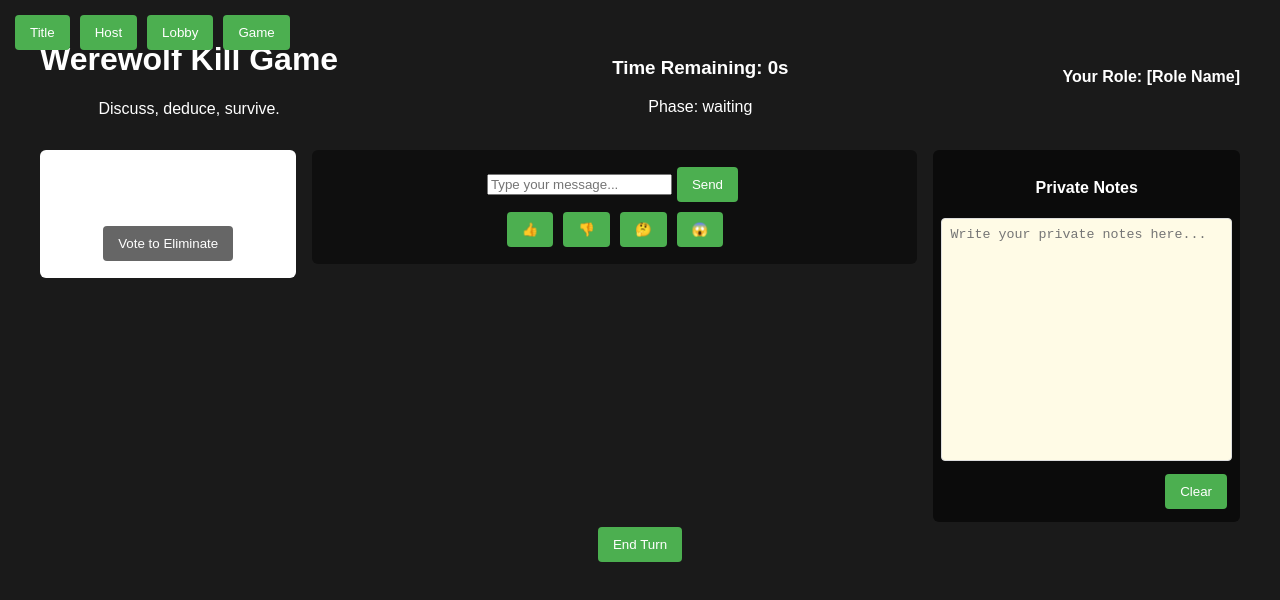
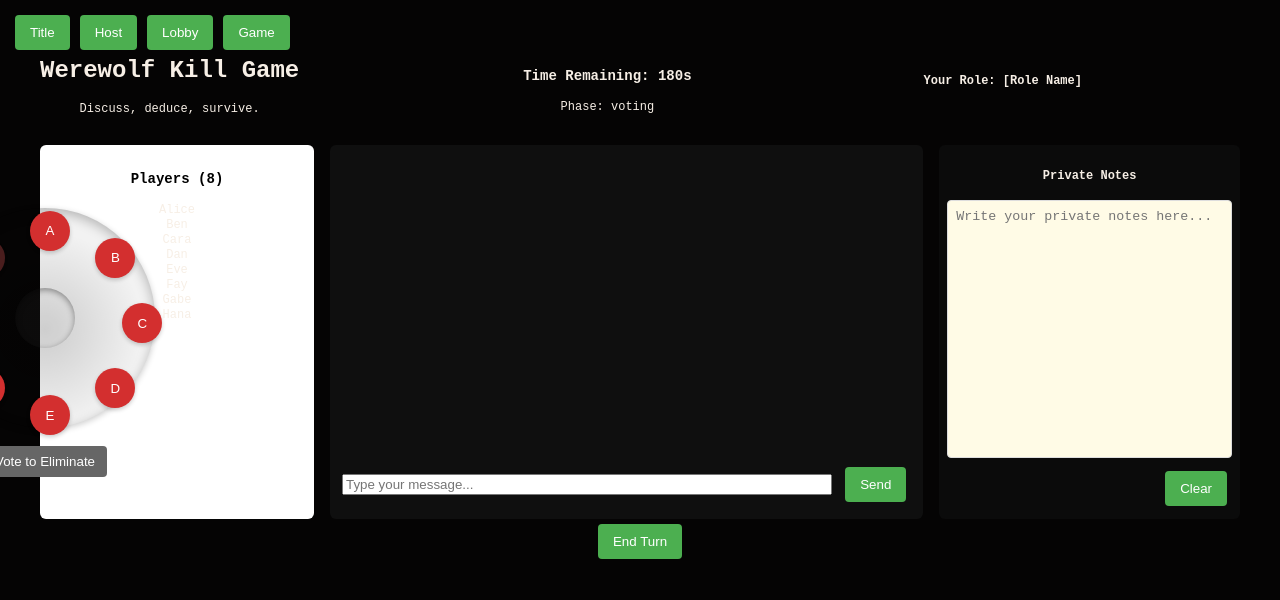
Before and after one commit to CS196Illinois/FA25-Group9, a React (Create React App) app in the folder Project/werewolf-game/: page / in a window 1280 px wide. Both pictures are taken after a click on the button "Game". Shown: the top 600 px of the page. Built offline with nearby package versions, Linux system fonts and the light colour scheme.

Commit message:
subash stuff

```diff
--- a/Project/werewolf-game/src/App.css
+++ b/Project/werewolf-game/src/App.css
@@ -1,9 +1,23 @@
 .App {
+  /* Theme variables (dark red / black) */
+  --bg: #050404;            /* page background (almost black) */
+  --panel: #0b0505;         /* panel background (very dark red/black) */
+  --panel-2: #120606;       /* slightly lighter panel */
+  --accent: #b71c1c;       /* bright blood red accent */
+  --accent-2: #8b0000;     /* darker red */
+  --text: #f7efe6;         /* warm off-white */
+  --muted: #c9bfb9;
+
   text-align: center;
   min-height: 100vh;
-  background-color: #1a1a1a;
-  color: white;
-  font-family: 'Arial', sans-serif;
+  background-color: var(--bg);
+  color: var(--text);
+  /* Font: preferred 'Jacquard' at 12px, fallback to a pixel-like font */
+  font-family: 'Jacquard', 'Press Start 2P', 'Courier New', monospace;
+  font-size: 12px;
+  line-height: 1.25;
+  -webkit-font-smoothing: none; /* try to preserve pixel feel */
+  -moz-osx-font-smoothing: grayscale;
 }
 
 /* Basic styling for all pages */
@@ -39,21 +53,23 @@ button:disabled {
   justify-content: space-between;
   align-items: center;
   margin-bottom: 16px;
+  margin-top: 20px;
+  margin-right: 150px;
 }
 
 .game-content {
   display: flex;
   gap: 16px;
-  align-items: flex-start;
+  align-items: stretch; /* ensure all columns match height */
 }
 
 .left-panel {
-  flex: 1 1 240px;
+  flex: 0 0 250px; /* fixed sidebar width */
   max-width: 250px;
-  background: #FFFFFF
-  ;
+  background: #FFFFFF;
   padding: 12px;
   border-radius: 6px;
+  min-height: 0; /* allow flex container to control height */
 }
 
 .center-panel {
@@ -61,6 +77,10 @@ button:disabled {
   background: #0f0f0f;
   padding: 12px;
   border-radius: 6px;
+  min-height: 350px;
+  /* layout for chat: stack messages and input, keep input pinned to bottom */
+  display: flex;
+  flex-direction: column;
 }
 
 .right-panel {
@@ -73,10 +93,43 @@ button:disabled {
   align-items: stretch;
 }
 
+.role-display {
+  text-align: center;
+  padding: 6px 8px;
+}
+
+.role-display h4 { margin: 0 0 6px; }
+
 .notes-pad {
   flex: 1;
   display: flex;
   flex-direction: column;
+}
+
+/* Chat layout: messages scroll, input stays at bottom */
+.chat-box {
+  display: flex;
+  flex-direction: column;
+  flex: 1 1 auto;
+  gap: 12px;
+}
+
+.chat-messages {
+  flex: 1 1 auto;
+  overflow-y: auto;
+  padding-right: 8px; /* room for scrollbar */
+}
+
+.chat-input {
+  display: flex;
+  gap: 8px;
+  align-items: center;
+  flex: 0 0 auto; /* keep input row from growing */
+}
+
+.chat-input input {
+  flex: 1 1 auto;
+  min-width: 0; /* prevents overflow in flex layouts */
 }
 
 .notes-pad textarea {
@@ -102,3 +155,73 @@ button:disabled {
   top: 0;
   bottom: 0;
 }
+
+/* Voting UI */
+.vote-area {
+  position: absolute;
+  top: 200px;
+  right: 1125px;
+  z-index: 100;
+}
+
+.vote-grid {
+  display: grid;
+  grid-template-columns: repeat(auto-fill, minmax(40px, 1fr));
+  gap: 8px;
+  align-items: center;
+  justify-items: center;
+  margin-bottom: 8px;
+}
+
+.vote-button {
+  width: 40px;
+  height: 40px;
+  border-radius: 999px;
+  border: none;
+  background: #d32f2f; /* red */
+  color: white;
+  display: inline-flex;
+  align-items: center;
+  justify-content: center;
+  cursor: pointer;
+  box-shadow: 0 2px 4px rgba(0,0,0,0.2);
+  transition: transform 120ms ease, box-shadow 120ms ease, opacity 120ms ease;
+}
+
+.vote-button:hover { transform: translateY(-2px); box-shadow: 0 6px 10px rgba(0,0,0,0.25); }
+.vote-button.dead { opacity: 0.45; filter: grayscale(40%); cursor: default; }
+.vote-button.selected { outline: 3px solid rgba(255,193,7,0.9); transform: scale(1.08); }
+
+.voting-section { text-align: center; }
+.vote-submit { margin-top: 6px; padding: 8px 12px; }
+
+/* Circular table layout */
+.vote-table {
+  position: relative;
+  width: 220px;
+  height: 220px;
+  margin: 8px auto 12px;
+  border-radius: 50%;
+  background: radial-gradient(circle at 50% 55%, rgba(0,0,0,0.2) 0%, rgba(0,0,0,0.05) 60%);
+  box-shadow: inset 0 4px 12px rgba(0,0,0,0.25), 0 2px 6px rgba(0,0,0,0.2);
+}
+
+.vote-table .vote-button {
+  position: absolute; /* we'll position each seat with inline style */
+}
+
+.left-panel h3 {
+  color: #000; /* make "Players (n)" header text black */
+}
+
+.table-center {
+  position: absolute;
+  left: 50%;
+  top: 50%;
+  transform: translate(-50%, -50%);
+  width: 60px;
+  height: 60px;
+  border-radius: 50%;
+  background: rgba(255,255,255,0.03);
+  box-shadow: inset 0 2px 6px rgba(0,0,0,0.4);
+}
--- a/Project/werewolf-game/src/App.tsx
+++ b/Project/werewolf-game/src/App.tsx
@@ -9,9 +9,18 @@ import './App.css';
 function App() {
   const [currentPage, setCurrentPage] = useState<'title' | 'host' | 'lobby' | 'game'>('title');
   const [gameState, setGameState] = useState<GameState>({
-    players: [],
-    gamePhase: 'waiting',
-    timer: 0
+    players: [
+      { id: 'p1', name: 'Alice', isAlive: true },
+      { id: 'p2', name: 'Ben', isAlive: true },
+      { id: 'p3', name: 'Cara', isAlive: true },
+      { id: 'p4', name: 'Dan', isAlive: true },
+      { id: 'p5', name: 'Eve', isAlive: true },
+      { id: 'p6', name: 'Fay', isAlive: true },
+      { id: 'p7', name: 'Gabe', isAlive: true },
+      { id: 'p8', name: 'Hana', isAlive: false }
+    ],
+    gamePhase: 'voting',
+    timer: 180
   });
 
   const renderCurrentPage = () => {
--- a/Project/werewolf-game/src/pages/MainGamePage.tsx
+++ b/Project/werewolf-game/src/pages/MainGamePage.tsx
@@ -81,15 +81,50 @@ const MainGamePage: React.FC<MainGamePageProps> = ({ gameState }) => {
                 onClick={() => setSelectedPlayer(player.id)}
               >
                 <span>{player.name}</span>
-                {/* TODO: Add voting buttons during voting phase */}
-                {/* TODO: Show status indicators */}
               </div>
             ))}
           </div>
 
-          {/* TODO: Add voting section */}
-          <div className="voting-section">
-            <button disabled={!selectedPlayer}>Vote to Eliminate</button>
+          {/* Voting grid: red circular buttons representing players. Click to select. */}
+          <div className="vote-area">
+            {/* Circular table: position buttons around a circle */}
+            <div className="vote-table" aria-hidden={false}>
+              {gameState.players.map((player, idx) => {
+                const n = gameState.players.length || 1;
+                // start at top (-90deg) and go clockwise
+                const angle = (idx / n) * 2 * Math.PI - Math.PI / 2;
+                const radius = 42; // percent radius from center
+                const left = 50 + Math.cos(angle) * radius;
+                const top = 50 + Math.sin(angle) * radius;
+                return (
+                  <button
+                    key={player.id}
+                    className={`vote-button ${player.isAlive ? '' : 'dead'} ${selectedPlayer === player.id ? 'selected' : ''}`}
+                    onClick={() => player.isAlive && setSelectedPlayer(player.id)}
+                    aria-pressed={selectedPlayer === player.id}
+                    title={player.name}
+                    style={{ position: 'absolute', left: `${left}%`, top: `${top}%`, transform: 'translate(-50%, -50%)' }}
+                  >
+                    {player.name ? player.name.charAt(0).toUpperCase() : player.id}
+                  </button>
+                );
+              })}
+              {/* optional center marker for the table */}
+              <div className="table-center" />
+            </div>
+
+            <div className="voting-section">
+              <button
+                className="vote-submit"
+                disabled={!selectedPlayer}
+                onClick={() => {
+                  console.log('Voted to eliminate', selectedPlayer);
+                  alert(`Voted to eliminate ${selectedPlayer}`);
+                }}
+              >
+                Vote to Eliminate
+              </button>
+            </div>
           </div>
         </div>
 
@@ -119,13 +154,7 @@ const MainGamePage: React.FC<MainGamePageProps> = ({ gameState }) => {
               }}>Send</button>
             </div>
 
-            {/* TODO: Quick comment buttons */}
-            <div className="quick-comments">
-              <button>👍</button>
-              <button>👎</button>
-              <button>🤔</button>
-              <button>😱</button>
-            </div>
+
           </div>
         </div>
 
```
